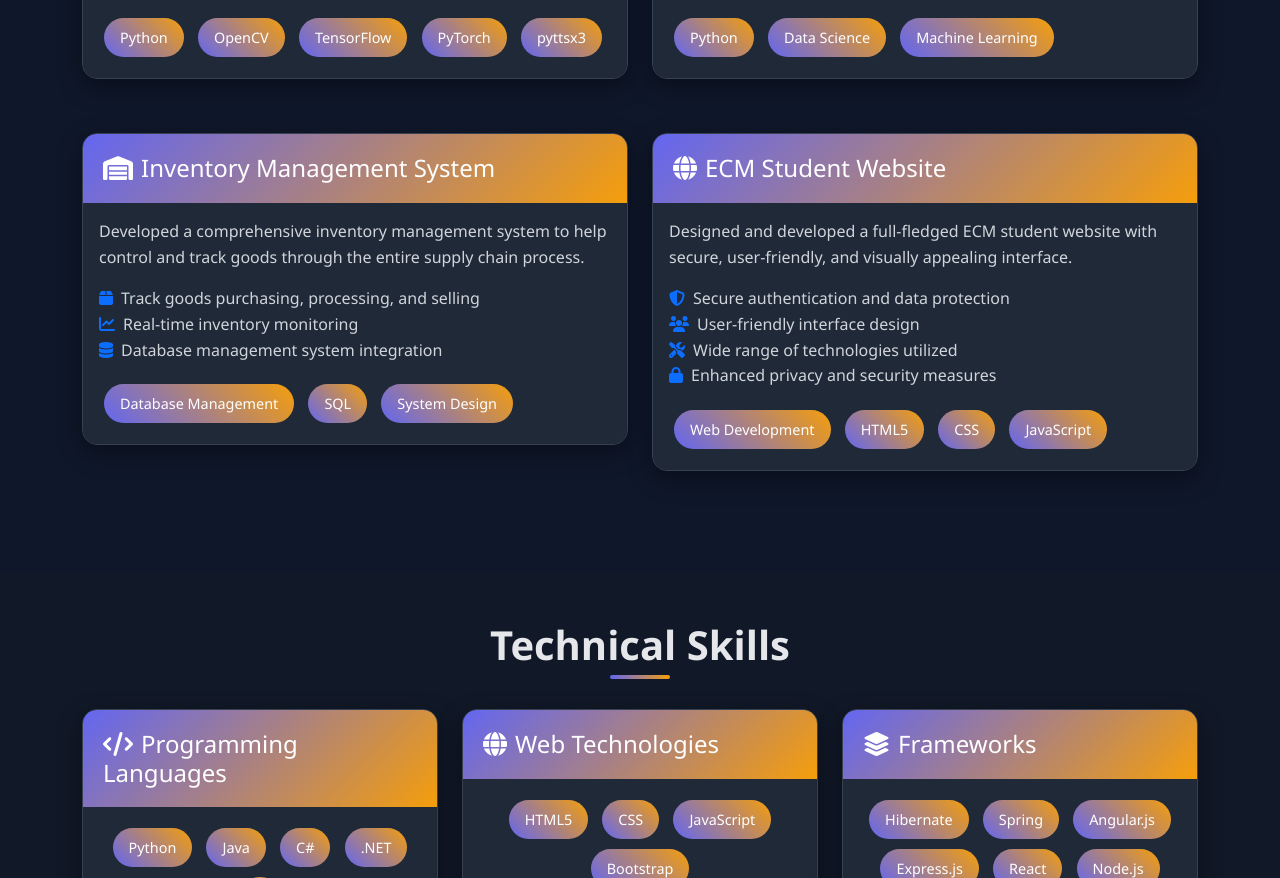
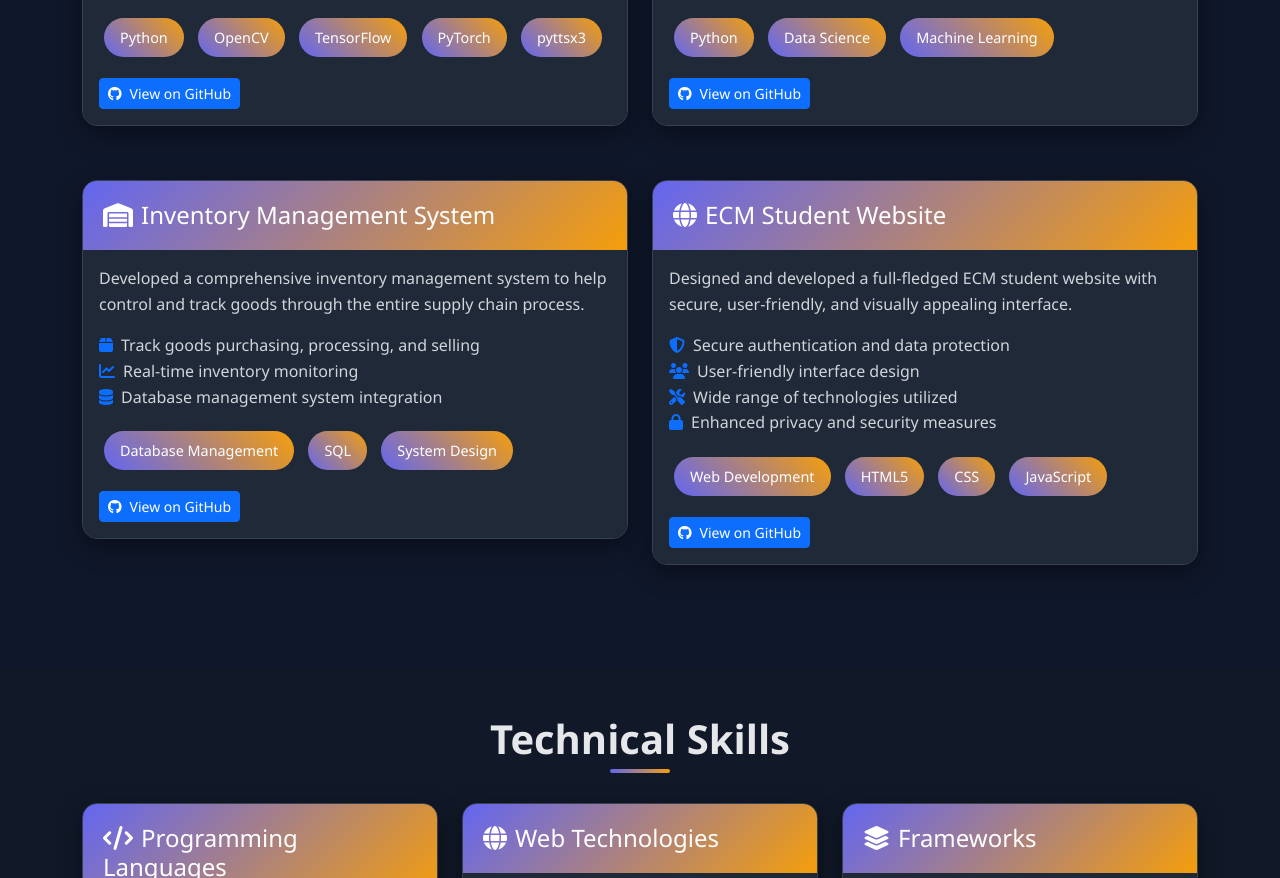
Before and after one commit to ibrahim19860/ibrahim19860.github.io, a plain HTML site: page index.html in a window 1280 px wide. Shown: the part 3709-4587 px from the top of the page. Drawn offline with nearby package versions, Linux system fonts and the light colour scheme.

Commit message:
Update index.html

```diff
--- a/index.html
+++ b/index.html
@@ -482,12 +482,14 @@
     </section>
 
     <!-- Projects Section -->
+    <!-- Projects Section -->
 <section id="projects" class="py-5" style="background: var(--bg-darker);">
     <div class="container">
         <div class="section-title fade-in">
             <h2>Academic Projects</h2>
         </div>
         <div class="row">
+            <!-- Blind Assistance System -->
             <div class="col-lg-6 mb-4">
                 <div class="card fade-in">
                     <div class="card-header">
@@ -507,9 +509,17 @@
                             <span class="skill-badge">PyTorch</span>
                             <span class="skill-badge">pyttsx3</span>
                         </div>
+                        <div class="mt-3">
+                            <a href="https://github.com/ibrahim19860/OBJECT-RECOGNITION-FOR-THE-VISUALLY-IMPAIRED-USING-VOICE-ASSISTANCE"
+                               class="btn btn-primary btn-sm" target="_blank">
+                               <i class="fab fa-github me-2"></i>View on GitHub
+                            </a>
                         </div>
                     </div>
                 </div>
+            </div>
+
+            <!-- Data Cleanser Toolkit -->
             <div class="col-lg-6 mb-4">
                 <div class="card fade-in">
                     <div class="card-header">
@@ -528,9 +538,17 @@
                             <span class="skill-badge">Data Science</span>
                             <span class="skill-badge">Machine Learning</span>
                         </div>
+                        <div class="mt-3">
+                            <a href="https://github.com/ibrahim19860/-Data-cleanser-and-preprocessing-toolkit-for-data-science-and-applications"
+                               class="btn btn-primary btn-sm" target="_blank">
+                               <i class="fab fa-github me-2"></i>View on GitHub
+                            </a>
                         </div>
                     </div>
                 </div>
+            </div>
+
+            <!-- Inventory Management System -->
             <div class="col-lg-6 mb-4">
                 <div class="card fade-in">
                     <div class="card-header">
@@ -548,9 +566,17 @@
                             <span class="skill-badge">SQL</span>
                             <span class="skill-badge">System Design</span>
                         </div>
+                        <div class="mt-3">
+                            <a href="https://github.com/ibrahim19860/INVENTORY-MANAGEMENT-SYSTEM-Quick-Garage-"
+                               class="btn btn-primary btn-sm" target="_blank">
+                               <i class="fab fa-github me-2"></i>View on GitHub
+                            </a>
                         </div>
                     </div>
                 </div>
+            </div>
+
+            <!-- ECM Student Website -->
             <div class="col-lg-6 mb-4">
                 <div class="card fade-in">
                     <div class="card-header">
@@ -569,6 +595,12 @@
                             <span class="skill-badge">HTML5</span>
                             <span class="skill-badge">CSS</span>
                             <span class="skill-badge">JavaScript</span>
+                        </div>
+                        <div class="mt-3">
+                            <a href="https://github.com/ibrahim19860/ECM-STUDENT-WEBSITE-"
+                               class="btn btn-primary btn-sm" target="_blank">
+                               <i class="fab fa-github me-2"></i>View on GitHub
+                            </a>
                         </div>
                     </div>
                 </div>
```
Lines whose indentation alone changed are shown as unchanged.
